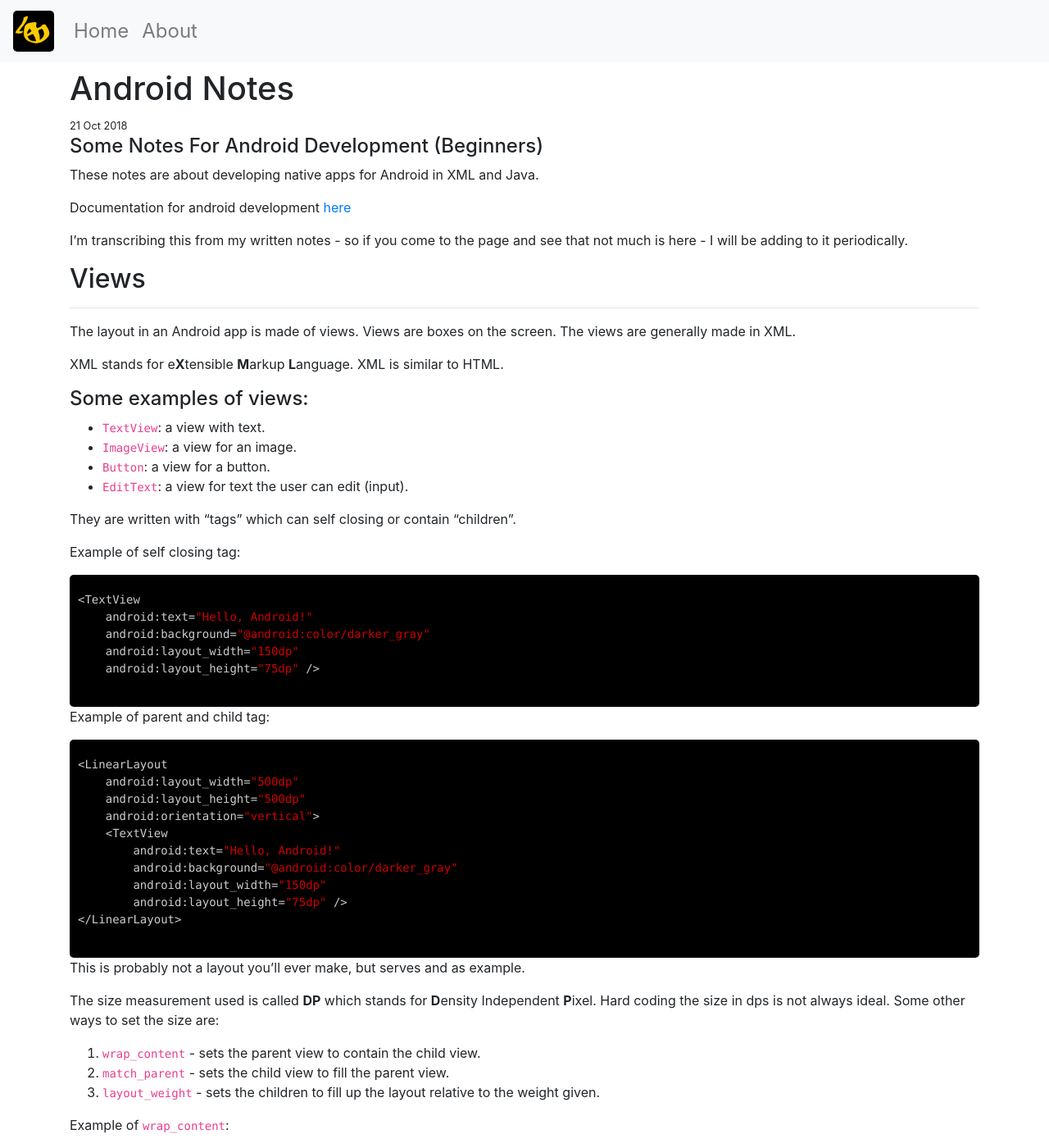
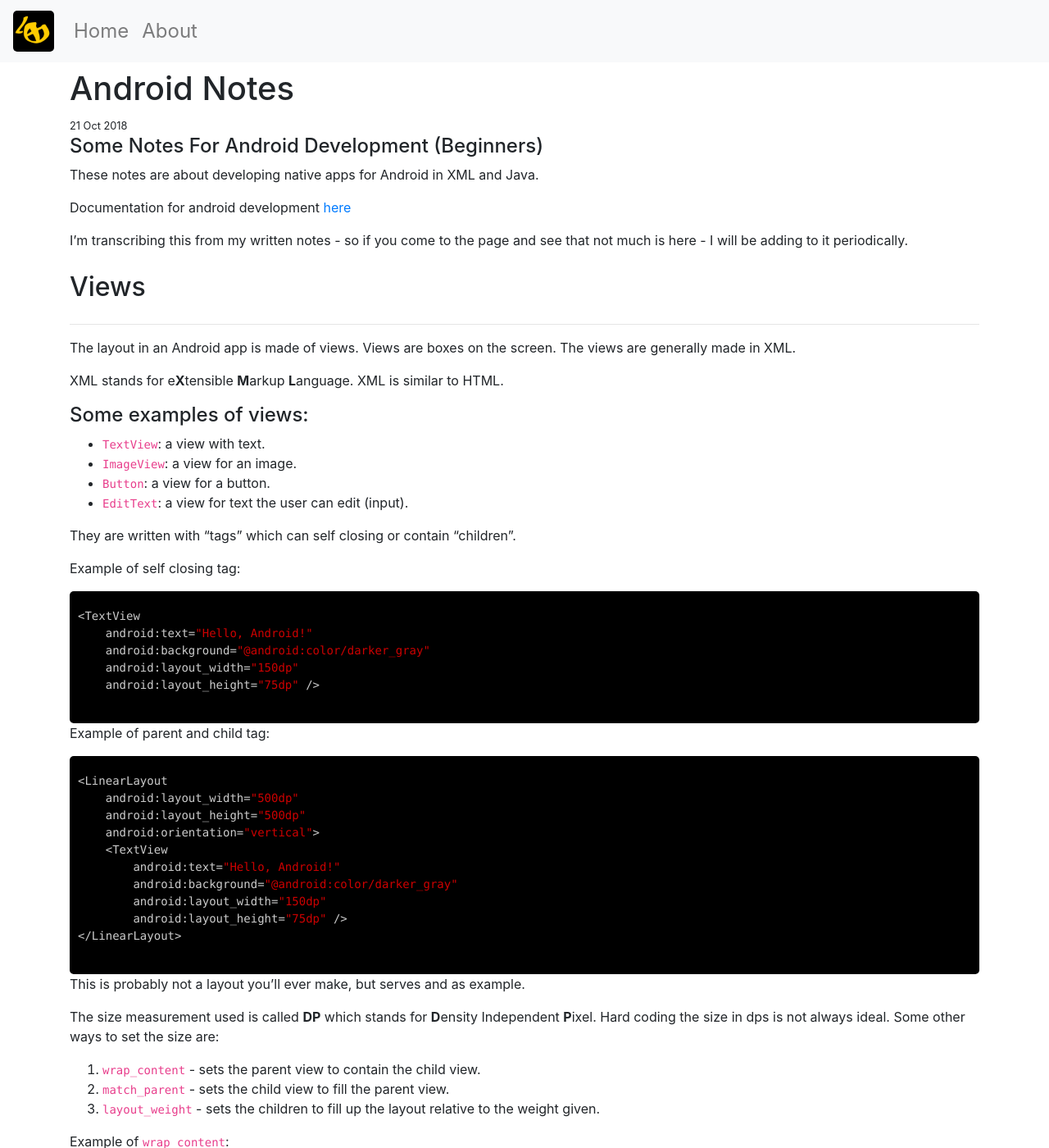
Before and after one commit to DewofyourYouth/DewofyourYouth.github.io, a Jekyll site: the page built from _posts/2018-10-21-android-notes.md, in a window 1280 px wide and 1400 px high. Shown: the whole window at 82% size. Built offline with Jekyll 4.4.1, drawn with Linux system fonts in a browser that asks for light colours; nearby versions of some CDN libraries; comment, search, counter and statistics services are not loaded.

Commit message:
no comma

```diff
--- a/css/main.css
+++ b/css/main.css
@@ -49,7 +49,7 @@ a.nav-link:hover {
 }
 
 .post h2 {
-    padding: 10px, 0px !important;
+    padding: 10px 0px;
 }
 
 .posts h2 a {
```
